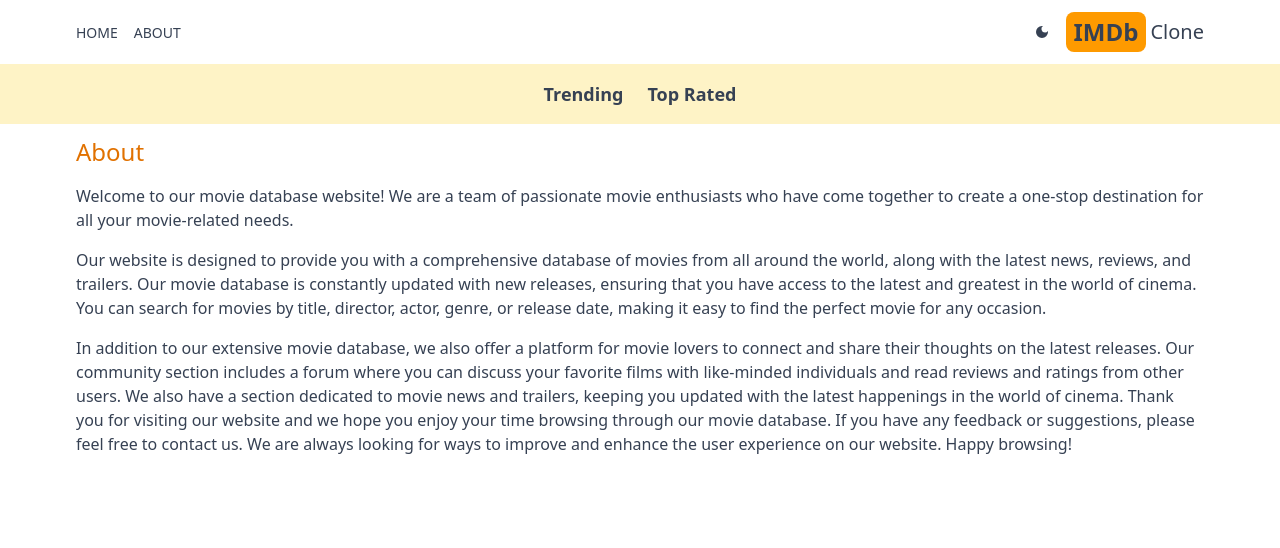
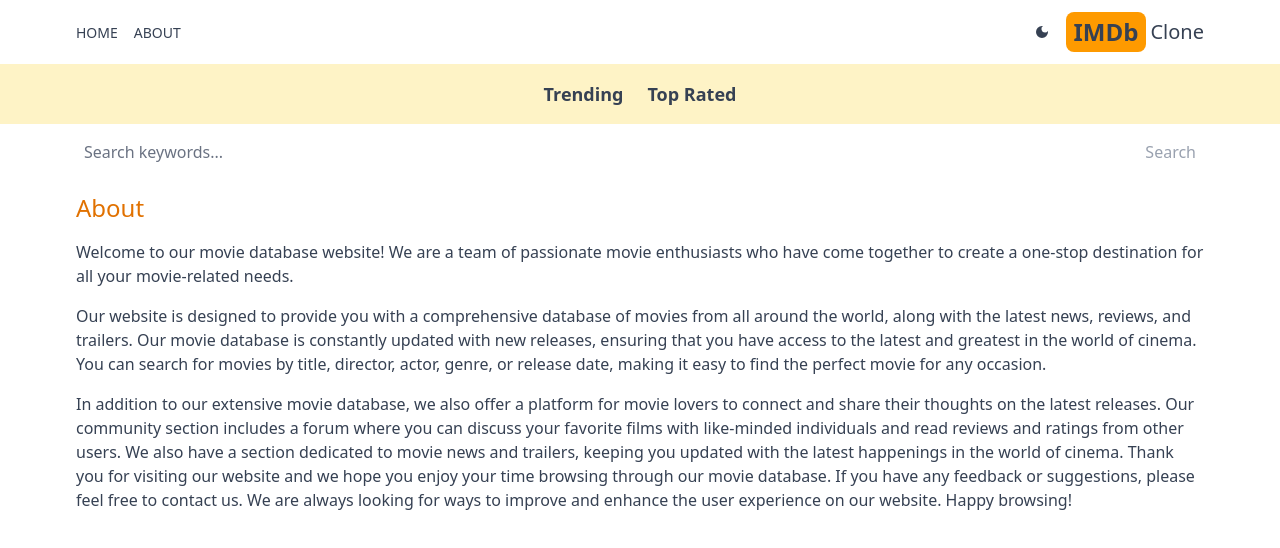
Before and after one commit to abdelhaqelamraoui/imdb-next, a Next.js app: page /about in a window 1280 px wide. Shown: the top 548 px of the page. Built offline with nearby package versions, Linux system fonts and the light colour scheme.

Commit message:
add search box

```diff
--- a/src/app/layout.js
+++ b/src/app/layout.js
@@ -3,6 +3,7 @@
 import "./globals.css";
 import Providers from "./Providers";
 import Navbar from "@/components/Navbar";
+import SearchBox from "@/components/SearchBox";
 
 const geistSans = Geist({
    variable: "--font-geist-sans",
@@ -28,6 +29,7 @@
             <Providers>
                <Header />
                <Navbar />
+               <SearchBox />
                {children}
             </Providers>
          </body>
--- /dev/null
+++ b/src/app/search/[searchTerm]/page.jsx
@@ -0,0 +1,20 @@
+import Results from "@/components/Results";
+
+export default async function SearchPage({ params }) {
+   const { searchTerm } = await params;
+   const res = await fetch(
+      `https://api.themoviedb.org/3/search/movie?api_key=${process.env.API_KEY}&query=${searchTerm}&language=en-US&page=1&include_adult=false`
+   );
+   const data = await res.json();
+   const results = data.results;
+
+   return (
+      <div>
+         {results && results.length == 0 && (
+            <h1 className="text-center p-6">No results found</h1>
+         )}
+
+         {results && <Results results={results} />}
+      </div>
+   );
+}
--- /dev/null
+++ b/src/components/SearchBox.jsx
@@ -0,0 +1,34 @@
+"use client";
+import { useRouter } from "next/navigation";
+import { useState } from "react";
+
+export default function SearchBox() {
+   const [search, setSearch] = useState("");
+   const router = useRouter();
+
+   const handleSubmit = (e) => {
+      e.preventDefault();
+      router.push(`/search/${search}`);
+   };
+
+   return (
+      <form
+         className="flex justify-between px-5 max-w-6xl mx-auto"
+         onSubmit={(e) => handleSubmit(e)}
+      >
+         <input
+            type="text"
+            placeholder="Search keywords..."
+            className="w-full h-14 rounded-md placeholder-gray-500 outline-none bg-transparent flex-1"
+            value={search}
+            onChange={(e) => setSearch(e.target.value)}
+         />
+         <button
+            className="text-amber-600 disabled:text-gray-400"
+            disabled={search === ""}
+         >
+            Search
+         </button>
+      </form>
+   );
+}
```
